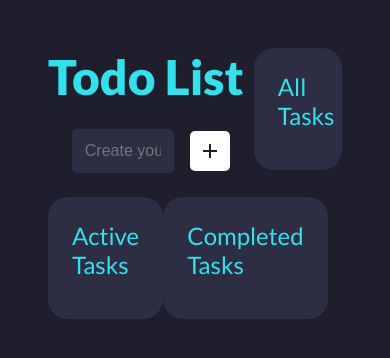
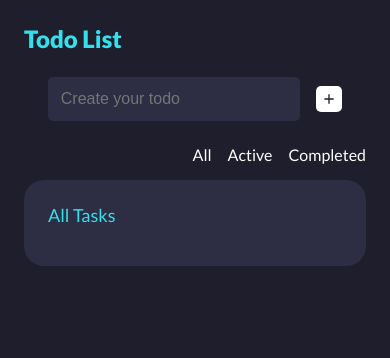
Before and after one commit to mdsahilhussain/todo_redux, a React (Create React App) app: page / in a window 390 px wide. Shown: the top 358 px of the page. Built offline with nearby package versions, Linux system fonts and the light colour scheme.

Commit message:
make website responsive

```diff
--- a/src/App.css
+++ b/src/App.css
@@ -74,3 +74,40 @@ a {
 a:hover {
   color: unset;
 }
+
+@media only screen and (max-width: 1024px) {
+  h1 {
+    font-size: 2rem;
+  }
+
+  h4 {
+    font-size: 20px;
+  }
+
+  h5 {
+    font-size: 18px;
+  }
+
+  p {
+    font-size: 13px;
+  }
+  hr {
+    display: none;
+  }
+}
+
+@media only screen and (max-width: 576px) {
+  h1 {
+    font-size: 1.5rem;
+  }
+  h4 {
+    font-size: 18px;
+  }
+
+  h5 {
+    font-size: 1rem;
+  }
+  p {
+    font-size: 0.9rem;
+  }
+}
--- a/src/components/button/button.css
+++ b/src/components/button/button.css
@@ -13,3 +13,14 @@
   align-items: center;
   padding: 0.5rem;
 }
+
+@media only screen and (max-width: 1024px) {
+  .btn {
+    border-radius: 5px;
+    font-size: 1rem;
+    padding: 0.3rem;
+  }
+}
+
+@media screen and (max-width: 768px) {
+}
--- a/src/components/todo/TodoList.jsx
+++ b/src/components/todo/TodoList.jsx
@@ -16,7 +16,7 @@ function TodoList(props) {
   return (
     <div>
       <h4>{props.name}</h4>
-      <div>
+      <div className="todo__list">
         <ul>
           {props.list?.map((item, index) => (
             <li key={index} className="todo___card">
--- a/src/components/todo/styleList.css
+++ b/src/components/todo/styleList.css
@@ -2,6 +2,9 @@
 
 ul {
   margin-top: 1rem;
+}
+.todo__list {
+  width: 100%;
 }
 .todo___card {
   border: 1px solid white;
--- a/src/page/home/Home.jsx
+++ b/src/page/home/Home.jsx
@@ -1,19 +1,40 @@
-import React from "react";
+import React, { useState } from "react";
 import "./home.css";
 import { Input, TodoList } from "../../components";
-import { useSelector, useDispatch } from "react-redux";
+import { useSelector } from "react-redux";
 import {
-  addTodo,
   selectActiveTodos,
   selectTodos,
   selectCompletedTodos,
 } from "../../features/todosSlice";
 
 function Home() {
-  const dispatch = useDispatch();
   const todos = useSelector(selectTodos);
   const activeTodos = useSelector(selectActiveTodos);
   const completedTodos = useSelector(selectCompletedTodos);
+  const [active_one, setActive_one] = useState(true);
+  const [active_two, setActive_two] = useState(false);
+  const [active_three, setActive_three] = useState(false);
+
+  const active = (num) => {
+    switch (num) {
+      case 1:
+        return (
+          setActive_one(true), setActive_two(false), setActive_three(false)
+        );
+      case 2:
+        return (
+          setActive_one(false), setActive_two(true), setActive_three(false)
+        );
+
+      case 3:
+        return (
+          setActive_one(false), setActive_two(false), setActive_three(true)
+        );
+      default:
+        return;
+    }
+  };
   return (
     <div className="container">
       <div className="dasboard">
@@ -23,13 +44,59 @@ function Home() {
             <Input />
           </section>
         </header>
-        <div className="todo___container">
-          <section>
+        <div className="moble___navelink">
+          <ul className="moble___navelink--list">
+            <li
+              onClick={(e) => {
+                active(1);
+              }}
+              style={active_one ? { color: "#33e1ed" } : { color: "#ffffff" }}
+            >
+              <h5>all</h5>
+            </li>
+            <li
+              onClick={(e) => {
+                active(2);
+              }}
+              style={active_two ? { color: "#33e1ed" } : { color: "#ffffff" }}
+            >
+              <h5>Active</h5>
+            </li>
+            <li
+              onClick={(e) => {
+                active(3);
+              }}
+              style={active_three ? { color: "#33e1ed" } : { color: "#ffffff" }}
+            >
+              <h5>Completed</h5>
+            </li>
+          </ul>
+          <section
+            style={active_one ? { display: "block" } : { display: "none" }}
+          >
+            <TodoList name="all tasks" list={todos} />
+          </section>
+          <section
+            style={active_three ? { display: "block" } : { display: "none" }}
+          >
+            <TodoList name="Completed  tasks" list={completedTodos} />
+          </section>
+          <section
+            style={active_two ? { display: "block" } : { display: "none" }}
+          >
             <TodoList name="Active tasks" list={activeTodos} />
           </section>
-          <section>
-            <TodoList name="Completed  tasks" list={completedTodos} />
-          </section>
+        </div>
+        {/* desktop  */}
+        <div className="desktop___todo">
+          <div className="todo___container">
+            <section>
+              <TodoList name="Active tasks" list={activeTodos} />
+            </section>
+            <section>
+              <TodoList name="Completed  tasks" list={completedTodos} />
+            </section>
+          </div>
         </div>
       </div>
       <section className="allList">
--- a/src/page/home/home.css
+++ b/src/page/home/home.css
@@ -7,6 +7,10 @@
 .todo___container {
   display: flex;
   align-items: flex-start;
+}
+
+.todo___container > section {
+  margin-right: 1rem;
 }
 
 section {
@@ -28,3 +32,54 @@ section.allList {
 section.input {
   background-color: transparent !important;
 }
+
+.moble___navelink {
+  display: none;
+  margin-bottom: 1rem;
+}
+
+.moble___navelink--list {
+  display: flex;
+  justify-content: flex-end;
+  align-items: center;
+  margin-bottom: 1rem;
+  margin-top: 0rem;
+}
+
+.moble___navelink--list li {
+  margin-right: 1rem;
+}
+
+.moble___navelink--list li:last-child {
+  margin-right: 0rem;
+}
+.desktop___todo {
+  display: block;
+}
+
+@media only screen and (max-width: 1024px) {
+  .container {
+    padding: 1.5rem;
+  }
+  .dasboard {
+    width: 60%;
+  }
+
+  section.allList {
+    width: 40%;
+  }
+}
+
+@media screen and (max-width: 768px) {
+  .moble___navelink {
+    display: block;
+  }
+  .desktop___todo,
+  section.allList {
+    display: none;
+  }
+
+  .dasboard {
+    width: 100%;
+  }
+}
```
